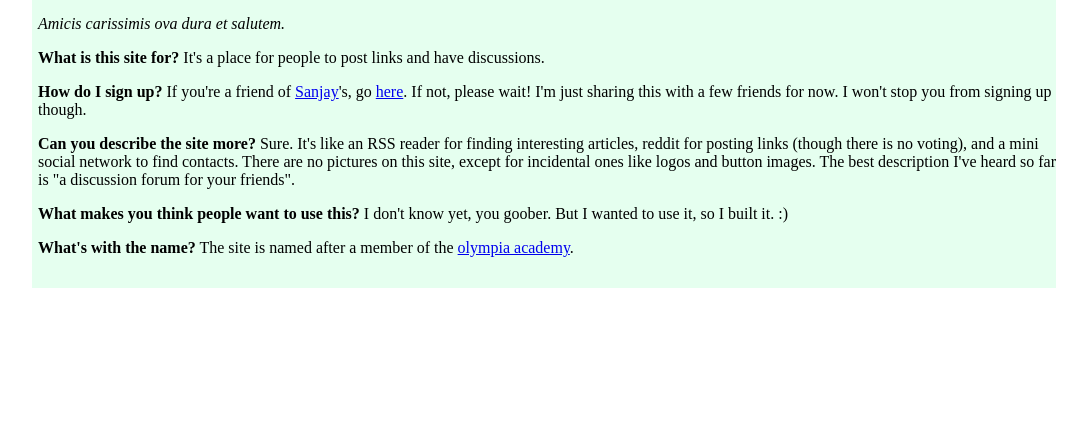
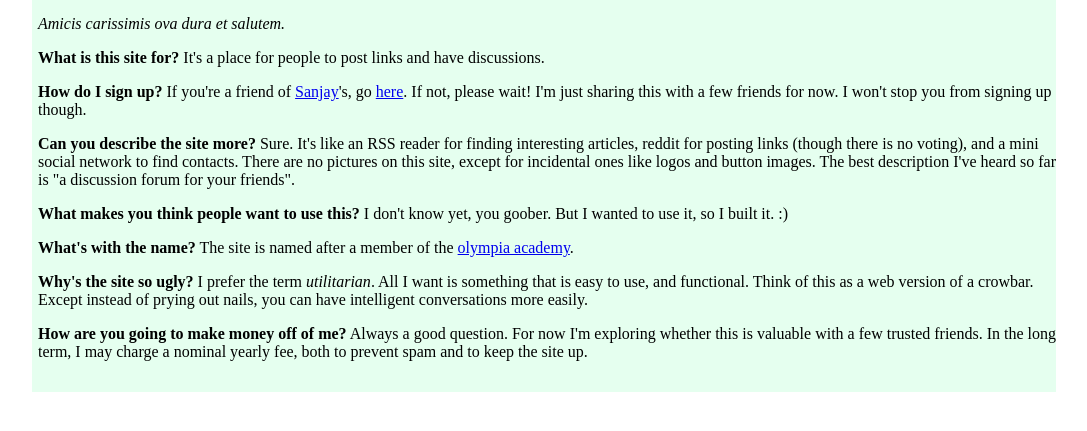
Before and after one commit to svsaraf/solovine, a Django app: page /faq/ in a window 1280 px wide. Shown: the part 22-453 px from the top of the page, without its empty margins (96-1183 px from the left). Run offline with Django 3.2, Linux system fonts and the light colour scheme; parts of the project's set-up code (start-up, migrations or seed data) failed here and were passed over.

Commit message:
updated faq

```diff
--- a/proj/registration/templates/registration/faq.html
+++ b/proj/registration/templates/registration/faq.html
@@ -20,7 +20,10 @@ FAQ
         I don't know yet, you goober. But I wanted to use it, so I built it. :)
         <p><b>What's with the name?</b>
         The site is named after a member of the <a href="https://en.wikipedia.org/wiki/Olympia_Academy">olympia academy</a>.
-    </div>
+         <p><b>Why's the site so ugly?</b>
+        I prefer the term <i>utilitarian</i>. All I want is something that is easy to use, and functional. Think of this as a web version of a crowbar. Except instead of prying out nails, you can have intelligent conversations more easily.
+        <p><b>How are you going to make money off of me?</b>
+        Always a good question. For now I'm exploring whether this is valuable with a few trusted friends. In the long term, I may charge a nominal yearly fee, both to prevent spam and to keep the site up.
 </div>
 </div>
 {% endblock %}
```
